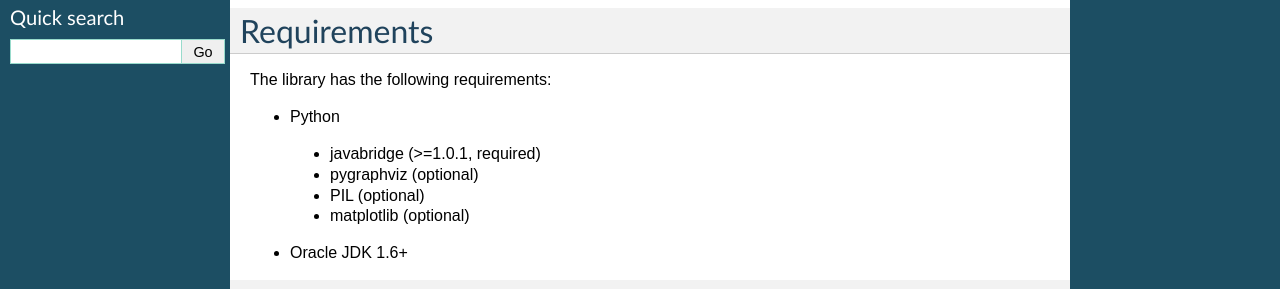
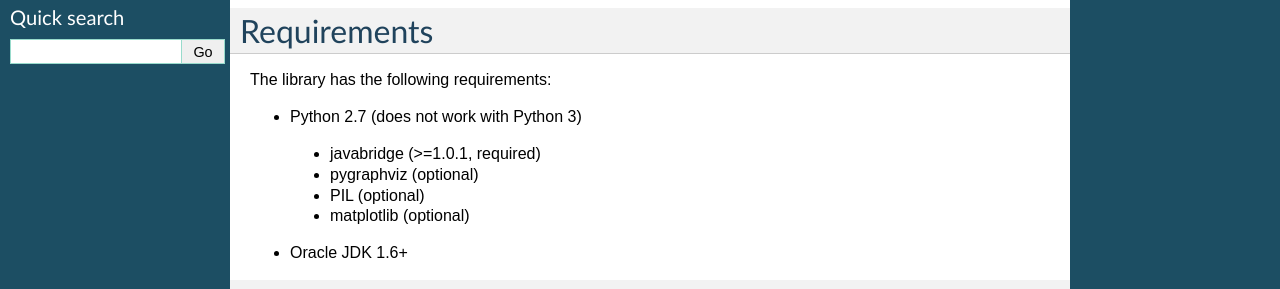
Before and after one commit to fracpete/python-weka-wrapper, a Sphinx documentation site: the page built from doc/source/index.rst, in a window 1280 px wide. Shown: the part 346-635 px from the top of the page. Built offline with Sphinx 7.4.7, drawn with Linux system fonts in a browser that asks for light colours.

Commit message:
made it clear that Python 2.7 is required

```diff
--- a/doc/source/index.rst
+++ b/doc/source/index.rst
@@ -26,7 +26,7 @@ Requirements
 
 The library has the following requirements:
 
-* Python
+* Python 2.7 (does not work with Python 3)
 
  * javabridge (>=1.0.1, required)
  * pygraphviz (optional)
```
Also changed, not shown: README.md (+1 -1 lines).
